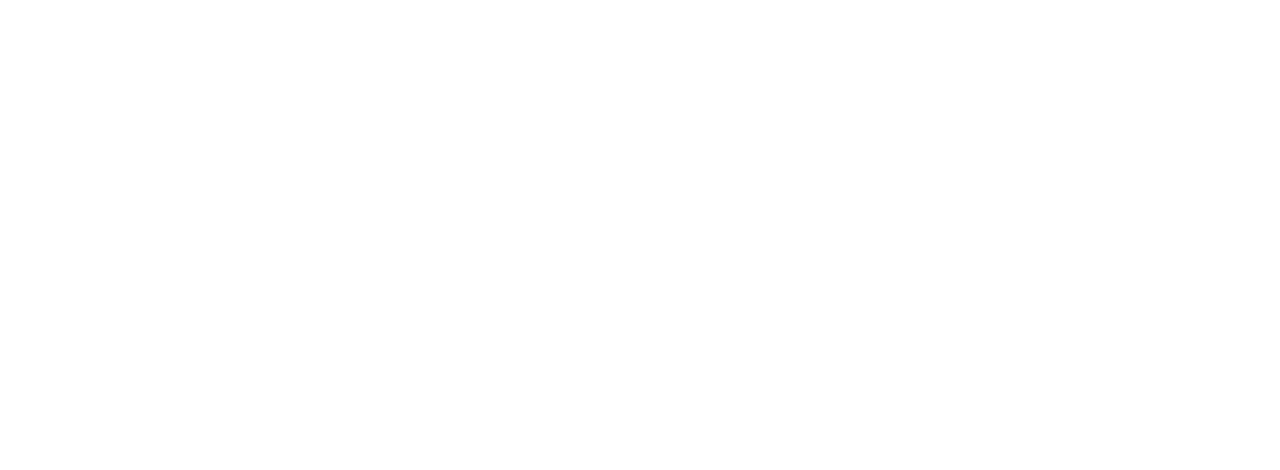
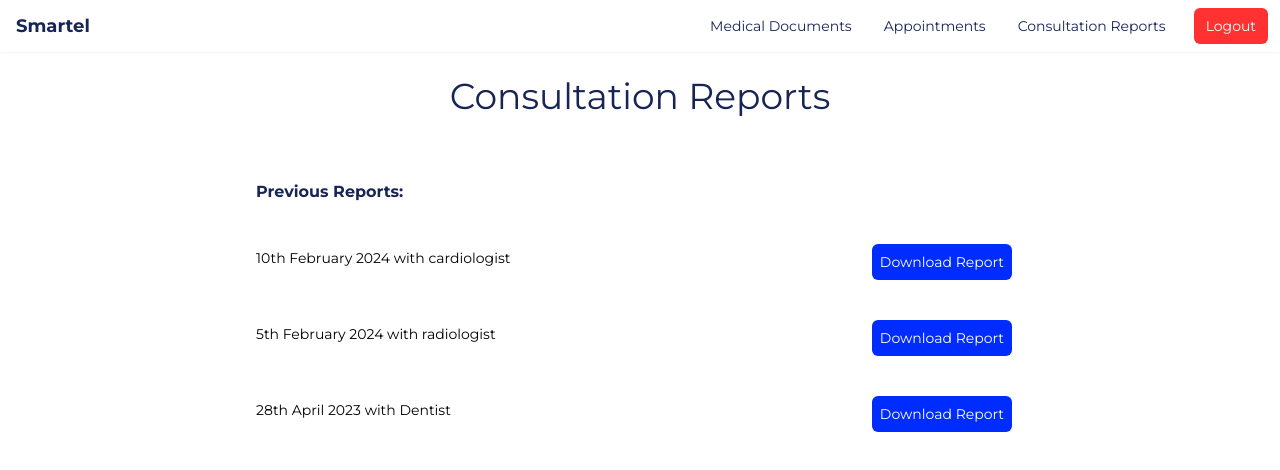
Before and after one commit to akoQassym/smartel, a React (Vite) app in the folder frontend/smartel/: page /consultationreports in a window 1280 px wide. Before the commit this address had no page. Shown: the top 470 px of the page. Built offline with nearby package versions, Linux system fonts and the light colour scheme.

Commit message:
Dashboard, appointment, med docs, and consultation reports routes created. Nav Bar created. Consultation Reports Page designed.

```diff
--- /dev/null
+++ b/frontend/smartel/src/components/NavBar.jsx
@@ -0,0 +1,40 @@
+import React from "react";
+import { Link } from "react-router-dom";
+import RouteButton from "./RouteButton";
+
+function NavBar() {
+  return (
+    <>
+      <div className="flex justify-between shadow-sm">
+        <Link to={"/dashboard"}>
+          <div className="text-center py-3 px-4">
+            <h1 className="font-montserrat font-bold text-lg  text-blue-950">
+              Smartel
+            </h1>
+          </div>
+        </Link>
+
+        <div className="flex justify-normal">
+          <Link to={"/medicaldocs"}>
+            <div className="font-montserrat text-sm p-4 hover:text-[#FF3131] text-blue-950">
+              Medical Documents
+            </div>
+          </Link>
+          <Link to={"/appointmentspage"}>
+            <div className="font-montserrat text-sm p-4 hover:text-[#FF3131] text-blue-950">
+              Appointments
+            </div>
+          </Link>
+          <Link to={"/consultationreports"}>
+            <div className="font-montserrat text-sm p-4 hover:text-[#FF3131] text-blue-950">
+              Consultation Reports
+            </div>
+          </Link>
+          <RouteButton routeLink={"/"} buttonText={"Logout"} />
+        </div>
+      </div>
+    </>
+  );
+}
+
+export default NavBar;
--- a/frontend/smartel/src/components/RouteButton.jsx
+++ b/frontend/smartel/src/components/RouteButton.jsx
@@ -5,7 +5,7 @@ function RouteButton({ routeLink, buttonText }) {
   return (
     <>
       <Link to={routeLink}>
-        <div className="rounded-lg bg-red-500 text-white font-montserrat py-3 px-5 max-w-fit mx-auto text-center text-sm mt-2 hover:bg-red-400">
+        <div className="rounded-md bg-[#FF3131] text-white font-montserrat py-2 px-3 max-w-fit text-center text-sm mt-2 mx-3 hover:bg-red-400">
           {buttonText}
         </div>
       </Link>
--- a/frontend/smartel/src/main.jsx
+++ b/frontend/smartel/src/main.jsx
@@ -4,6 +4,9 @@ import "./index.css";
 import { BrowserRouter as Router, Route, Routes } from "react-router-dom";
 import Home from "./routes/Home.jsx";
 import Dashboard from "./routes/Dashboard.jsx";
+import MedicalDocumentsPage from "./routes/MedicalDocumentsPage.jsx";
+import AppointmentsPage from "./routes/AppointmentsPage.jsx";
+import ConsultationReportsPage from "./routes/ConsultationReportsPage.jsx";
 
 ReactDOM.createRoot(document.getElementById("root")).render(
   <React.StrictMode>
@@ -11,6 +14,12 @@ ReactDOM.createRoot(document.getElementById("root")).render(
       <Routes>
         <Route path="/" element={<Home />} />
         <Route path="/dashboard" element={<Dashboard />} />
+        <Route path="/medicaldocs" element={<MedicalDocumentsPage />} />
+        <Route path="/appointmentspage" element={<AppointmentsPage />} />
+        <Route
+          path="/consultationreports"
+          element={<ConsultationReportsPage />}
+        />
       </Routes>
     </Router>
   </React.StrictMode>
--- /dev/null
+++ b/frontend/smartel/src/routes/AppointmentsPage.jsx
@@ -0,0 +1,17 @@
+import React from "react";
+import NavBar from "../components/NavBar";
+
+function AppointmentsPage() {
+  return (
+    <>
+      <div>
+        <NavBar />
+        <div className="text-center font-montserrat text-4xl my-6 text-blue-950">
+          Appointments Page
+        </div>
+      </div>
+    </>
+  );
+}
+
+export default AppointmentsPage;
--- /dev/null
+++ b/frontend/smartel/src/routes/ConsultationReportsPage.jsx
@@ -0,0 +1,50 @@
+import React from "react";
+import NavBar from "../components/NavBar";
+
+function ConsultationReportsPage() {
+  return (
+    <>
+      <div>
+        <NavBar />
+        <div>
+          <div className="text-center font-montserrat text-4xl my-6 text-blue-950">
+            Consultation Reports
+          </div>
+          <div className="flex justify-center  mt-16">
+            <div className="w-3/5 block">
+              <h1 className="font-montserrat font-bold text-blue-950 mb-4">
+                Previous Reports:
+              </h1>
+              <div className="flex justify-between font-montserrat my-8 items-center">
+                <div className="text-sm w-2/5 text-wrap">
+                  10th February 2024 with cardiologist
+                </div>
+                <div className="rounded-md bg-[#002CFF] text-white font-montserrat py-2 px-2 max-w-fit text-center text-sm mt-2 mx-3 hover:bg-[#3D5FFF]">
+                  Download Report
+                </div>
+              </div>
+              <div className="flex justify-between font-montserrat my-8 items-center">
+                <div className="text-sm w-2/5 text-wrap">
+                  5th February 2024 with radiologist
+                </div>
+                <div className="rounded-md bg-[#002CFF] text-white font-montserrat py-2 px-2 max-w-fit text-center text-sm mt-2 mx-3 hover:bg-[#3D5FFF]">
+                  Download Report
+                </div>
+              </div>
+              <div className="flex justify-between font-montserrat my-8 items-center">
+                <div className="text-sm w-2/5 text-wrap">
+                  28th April 2023 with Dentist
+                </div>
+                <div className="rounded-md bg-[#002CFF] text-white font-montserrat py-2 px-2 max-w-fit text-center text-sm mt-2 mx-3 hover:bg-[#3D5FFF]">
+                  Download Report
+                </div>
+              </div>
+            </div>
+          </div>
+        </div>
+      </div>
+    </>
+  );
+}
+
+export default ConsultationReportsPage;
--- a/frontend/smartel/src/routes/Dashboard.jsx
+++ b/frontend/smartel/src/routes/Dashboard.jsx
@@ -1,9 +1,24 @@
 import React from "react";
+import { Link } from "react-router-dom";
+import NavBar from "../components/NavBar";
 
 function Dashboard() {
   return (
     <>
-      <div>Dashboard</div>
+      <div>
+        <NavBar />
+        <div className="flex justify-center items-center h-screen">
+          <div className="block text-center">
+            <h1 className="font-montserrat text-7xl mb-6 text-blue-950">
+              Welcome to your dashboard
+            </h1>
+            <h1 className="font-montserrat text-blue-950 text-sm mb-6">
+              Schedule appointments, upload medical documents, and view
+              consultation reports.
+            </h1>
+          </div>
+        </div>
+      </div>
     </>
   );
 }
--- a/frontend/smartel/src/routes/Home.jsx
+++ b/frontend/smartel/src/routes/Home.jsx
@@ -9,11 +9,13 @@ function Home() {
           <h1 className="font-montserrat font-bold text-7xl mb-6 text-blue-950">
             Smartel
           </h1>
-          <h1 className="font-montserrat text-blue-950 text-sm mb-6">
+          <h1 className="font-montserrat text-blue-950 text-sm mb-2">
             Schedule appointments, upload medical documents, and view
             consultation reports.
           </h1>
-          <RouteButton routeLink={"/dashboard"} buttonText={"Get Started"} />
+          <div className="flex justify-center">
+            <RouteButton routeLink={"/dashboard"} buttonText={"Get Started"} />
+          </div>
         </div>
       </div>
     </>
--- /dev/null
+++ b/frontend/smartel/src/routes/MedicalDocumentsPage.jsx
@@ -0,0 +1,17 @@
+import React from "react";
+import NavBar from "../components/NavBar";
+
+function MedicalDocumentsPage() {
+  return (
+    <>
+      <div>
+        <NavBar />
+        <div className="text-center font-montserrat text-4xl my-6 text-blue-950">
+          Medical Documents Page
+        </div>
+      </div>
+    </>
+  );
+}
+
+export default MedicalDocumentsPage;
```
